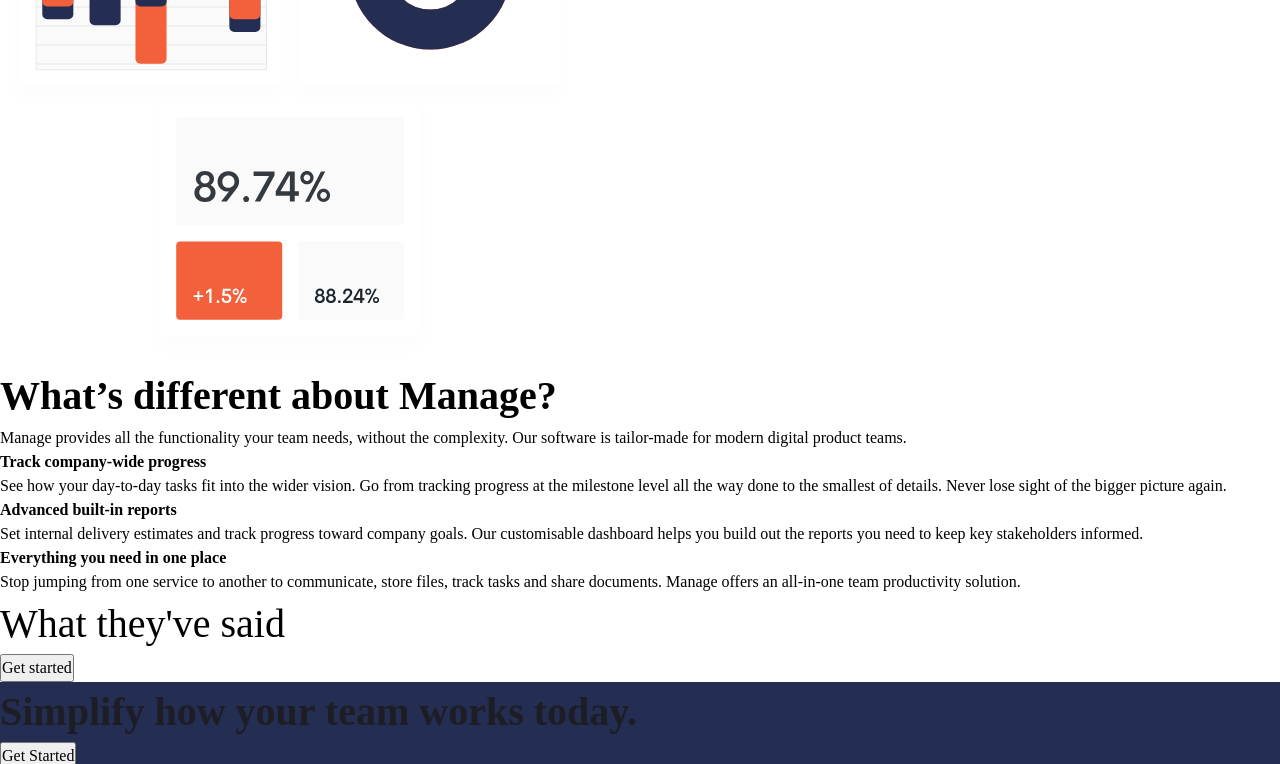
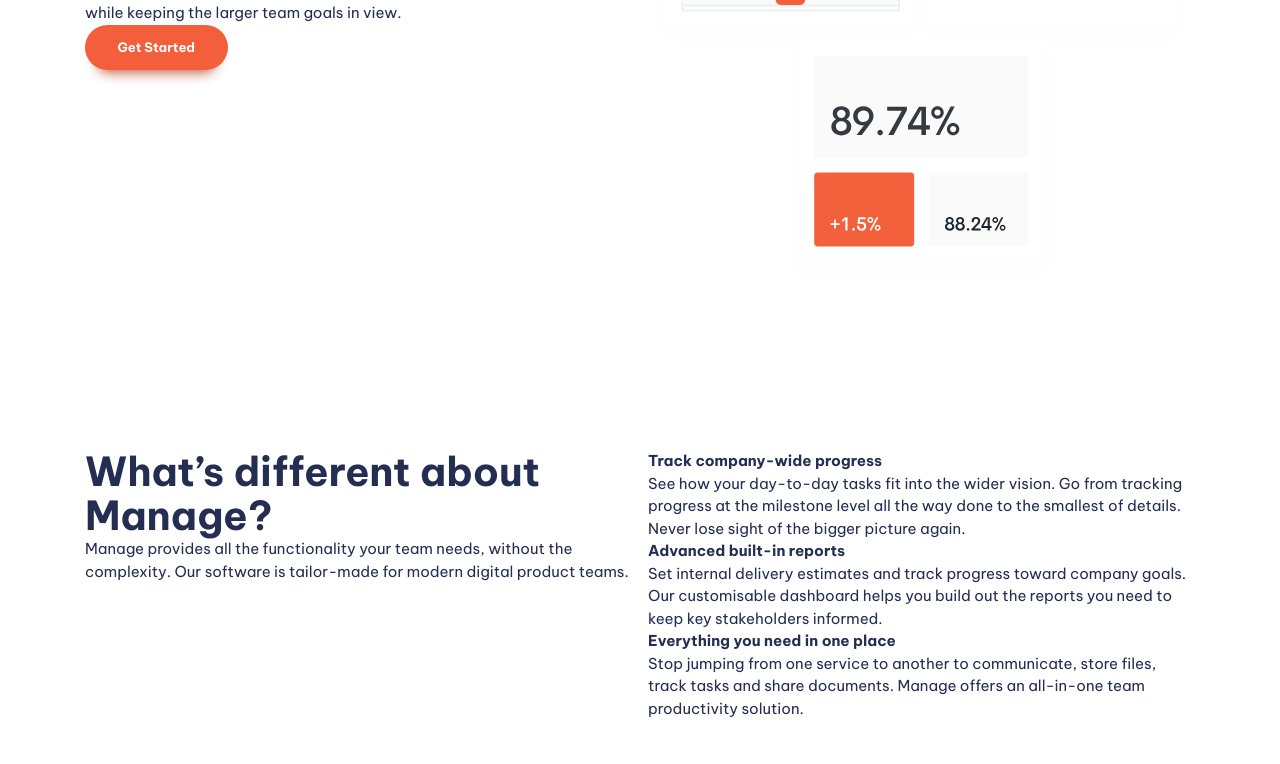
Before and after one commit to Jithin-b-p/Responsive-Landing-Page, a plain HTML site: page index.html in a window 1280 px wide. Shown: the part 467-1231 px from the top of the page. Drawn offline with Linux system fonts and the light colour scheme.

Commit message:
added general styling

```diff
--- a/index.html
+++ b/index.html
@@ -36,10 +36,10 @@
       </div>
     </header>
     <main>
-      <section>
+      <section class="padding-block-900">
         <div class="container">
-          <div class="even-cloumns">
-            <div class="">
+          <div class="even-columns">
+            <div>
               <h1 class="fs-primary-heading fw-bold">
                 Bring everyone together to build better products.
               </h1>
@@ -49,23 +49,24 @@
               </p>
               <button class="button">Get Started</button>
             </div>
-            <div class="">
+            <div>
               <img src="./images/illustration-intro.svg" alt="" />
             </div>
           </div>
         </div>
       </section>
 
-      <section>
+      <section class="padding-block-900">
         <div class="container">
           <div class="even-columns">
+            <div>
               <h2 class="fs-secondary-heading fw-bold">
                 What’s different about Manage?
               </h2>
               <p>
-              Manage provides all the functionality your team needs, without the
-              complexity. Our software is tailor-made for modern digital product
-              teams.
+                Manage provides all the functionality your team needs, without
+                the complexity. Our software is tailor-made for modern digital
+                product teams.
               </p>
             </div>
             <div>
@@ -74,39 +75,42 @@
                   <h3 class="fs-600 fw-bold">Track company-wide progress</h3>
                   <p>
                     See how your day-to-day tasks fit into the wider vision. Go
-                  from tracking progress at the milestone level all the way done
-                  to the smallest of details. Never lose sight of the bigger
-                  picture again.
+                    from tracking progress at the milestone level all the way
+                    done to the smallest of details. Never lose sight of the
+                    bigger picture again.
                   </p>
                 </li>
                 <li>
                   <h3 class="fs-600 fw-bold">Advanced built-in reports</h3>
                   <p>
                     Set internal delivery estimates and track progress toward
-                  company goals. Our customisable dashboard helps you build out
-                  the reports you need to keep key stakeholders informed.
+                    company goals. Our customisable dashboard helps you build
+                    out the reports you need to keep key stakeholders informed.
                   </p>
                 </li>
                 <li>
-                <h3 class="fs-600 fw-bold">Everything you need in one place</h3>
+                  <h3 class="fs-600 fw-bold">
+                    Everything you need in one place
+                  </h3>
                   <p>
-                  Stop jumping from one service to another to communicate, store
-                  files, track tasks and share documents. Manage offers an
-                  all-in-one team productivity solution.
+                    Stop jumping from one service to another to communicate,
+                    store files, track tasks and share documents. Manage offers
+                    an all-in-one team productivity solution.
                   </p>
                 </li>
               </ul>
             </div>
           </div>
+        </div>
       </section>
 
-      <section class="carousel">
-        <h2 class="fs-secondary-heading">What they've said</h2>
+      <section class="carousel padding-block-700">
+        <h2 class="fs-secondary-heading fw-bold">What they've said</h2>
         <!-- carousel here -->
         <button class="button">Get started</button>
       </section>
 
-      <section class="cta | bg-primary-400 text-neutral-100">
+      <section class="cta | padding-block-700 bg-accent-400 text-neutral-100">
         <div class="container">
           <div class="even-columns">
             <div>
@@ -122,7 +126,7 @@
       </section>
     </main>
 
-    <footer class="bg-neutral-900 text-neutral-100">
+    <footer class="padding-block-700 bg-neutral-900 text-neutral-100">
       <div class="container">
         <div class="even-columns">
           <div>
--- a/style/style.css
+++ b/style/style.css
@@ -1,11 +1,13 @@
 :root {
+  --clr-accent-500: hsl(12, 60%, 45%);
   --clr-accent-400: hsl(12, 88%, 59%);
+  --clr-accent-300: hsl(12, 88%, 75%);
   --clr-accent-100: hsl(13, 100%, 96%);
 
   --clr-primary-400: hsl(228, 39%, 23%);
 
-  --clr-neutral-100: hsl(232, 12%, 13%);
-  --clr-neutral-900: hsl(0, 0%, 0%);
+  --clr-neutral-900: hsl(232, 12%, 13%);
+  --clr-neutral-100: hsl(0, 0%, 100%);
 
   --ff-primary: "Be Vietnam Pro", sans-serif;
 
@@ -29,6 +31,16 @@
   --fs-secondary-heading: var(--fs-700);
   --fs-nav: var(--fs-500);
   --fs-button: var(--fs-300);
+
+  --size-100: 0.25rem;
+  --size-200: 0.5rem;
+  --size-300: 0.75rem;
+  --size-400: 1rem;
+  --size-500: 1.5rem;
+  --size-600: 2rem;
+  --size-700: 3rem;
+  --size-800: 4rem;
+  --size-900: 5rem;
 }
 
 @media (min-width: 50em) {
@@ -145,9 +157,11 @@ svg {
 
 .fs-primary-heading {
   font-size: var(--fs-primary-heading);
+  line-height: 1.1;
 }
 .fs-secondary-heading {
   font-size: var(--fs-secondary-heading);
+  line-height: 1.1;
 }
 
 /* these are font size that doesnt change in responsive */
@@ -160,3 +174,68 @@ svg {
 .fs-500 {
   font-size: var(--fs-500);
 }
+
+.padding-block-900 {
+  padding-block: var(--size-900);
+}
+.padding-block-700 {
+  padding-block: var(--size-700);
+}
+
+.container {
+  --max-width: 1110px;
+  --padding: 1rem;
+
+  width: min(var(--max-width), 100% - (var(--padding) * 2));
+  margin-inline: auto;
+}
+
+.even-columns {
+  display: grid;
+  gap: 1rem;
+}
+
+@media (min-width: 50em) {
+  .even-columns {
+    grid-auto-flow: column;
+    grid-auto-columns: 1fr;
+  }
+}
+/* general styling */
+
+body {
+  font-size: var(--fs-body);
+  font-family: var(--ff-body);
+  color: var(--clr-primary-400);
+}
+
+/* button */
+.button {
+  cursor: pointer;
+  text-decoration: none;
+  border: 0;
+  border-radius: 100vmax;
+  padding: 1.25em 2.5em;
+  font-weight: var(--fw-bold);
+  font-size: var(--fs-button);
+  line-height: 1;
+  color: var(--clr-neutral-100);
+  background-color: var(--clr-accent-400);
+  box-shadow: 0 1.125em 1em -1em var(--clr-accent-500);
+}
+
+.button[data-type="inverted"] {
+  background-color: var(--clr-neutral-100);
+  color: var(--clr-accent-400);
+}
+
+.button:hover,
+.button:focus-visible {
+  background-color: var(--clr-accent-500);
+}
+
+.button[data-type="inverted"]:hover,
+.button[data-type="inverted"]:focus-visible {
+  background-color: var(--clr-neutral-100);
+  color: var(--clr-accent-300);
+}
```
Lines whose indentation alone changed are shown as unchanged.
